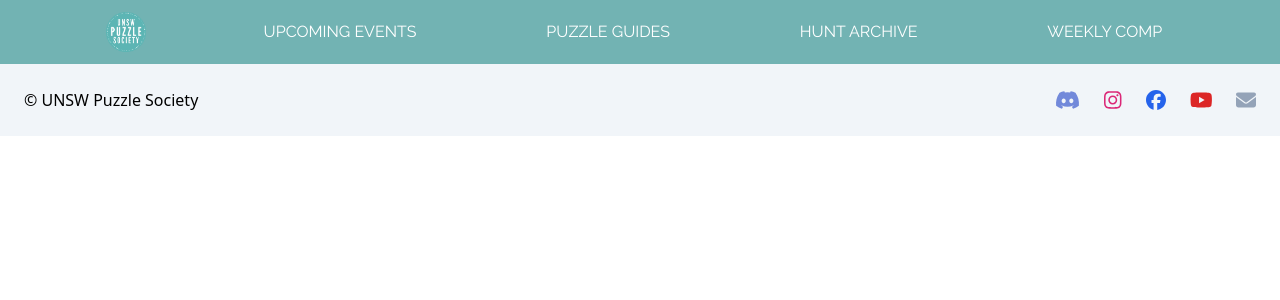
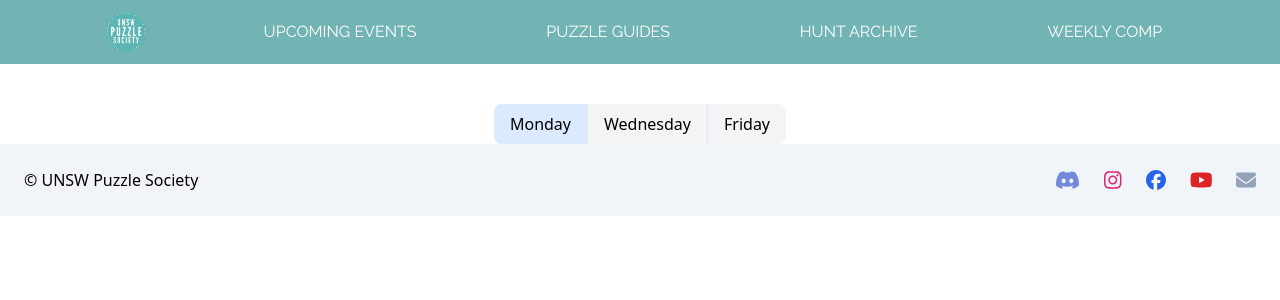
Before and after one commit to devsoc-unsw/trainee-neptune-24t1, a React (Vite) app in the folder frontend/: page /comp in a window 1280 px wide. Shown: the top 300 px of the page. Built offline with nearby package versions, Linux system fonts and the light colour scheme.

Commit message:
added wopc selectors

```diff
--- a/frontend/src/pages/Comp.tsx
+++ b/frontend/src/pages/Comp.tsx
@@ -1,15 +1,50 @@
-// import React from 'react';
+import React from 'react';
 
 import Footer from '../components/Footer';
 import NavigationBar from '../components/Navigation';
 
 function Comp () {
+  const date = new Date();
+  const [day, setDay] = React.useState('M');
+
+  const switchDay = (event: React.SyntheticEvent, weekday: string) => {
+    setDay(weekday);
+  };
+
+
   return (
     <>
       <NavigationBar/>
+
+      <div className="mt-10">
+        <button className={`rounded-l-lg py-2 px-4 transition duration-300 ${day === 'M' ? 'bg-blue-100' : 'bg-gray-100 hover:bg-blue-100'}`} onClick={e => switchDay(e, 'M')}>Monday</button>
+        <button className={`border-x py-2 px-4 transition duration-300 ${day === 'W' ? 'bg-amber-100' : 'bg-gray-100 hover:bg-amber-100'}`} onClick={e => switchDay(e, 'W')}>Wednesday</button>
+        <button className={`rounded-r-lg py-2 px-4 transition duration-300 ${day === 'F' ? 'bg-pink-100' : 'bg-gray-100 hover:bg-pink-100'}`} onClick={e => switchDay(e, 'F')}>Friday</button>
+      </div>
+      {day === 'M' && <Monday/>}
+      {day === 'W' && <Wednesday/>}
+      {day === 'F' && <Friday/>}
       <Footer/>
     </>
   );
 }
 
+function Monday () {
+  return (
+    <></>
+  )
+}
+
+function Wednesday () {
+  return (
+    <></>
+  )
+}
+
+function Friday () {
+  return (
+    <></>
+  )
+}
+
 export default Comp;
```
